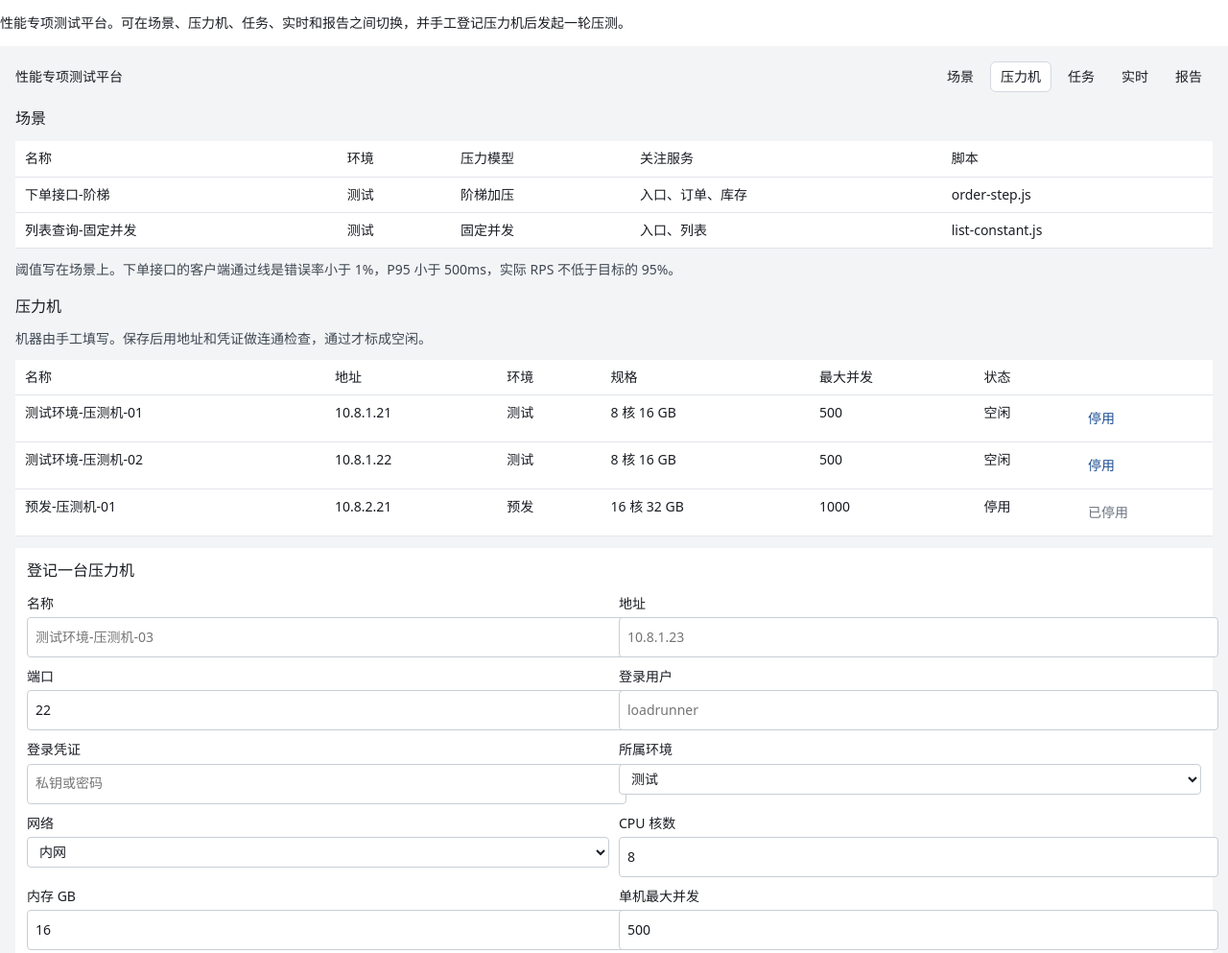
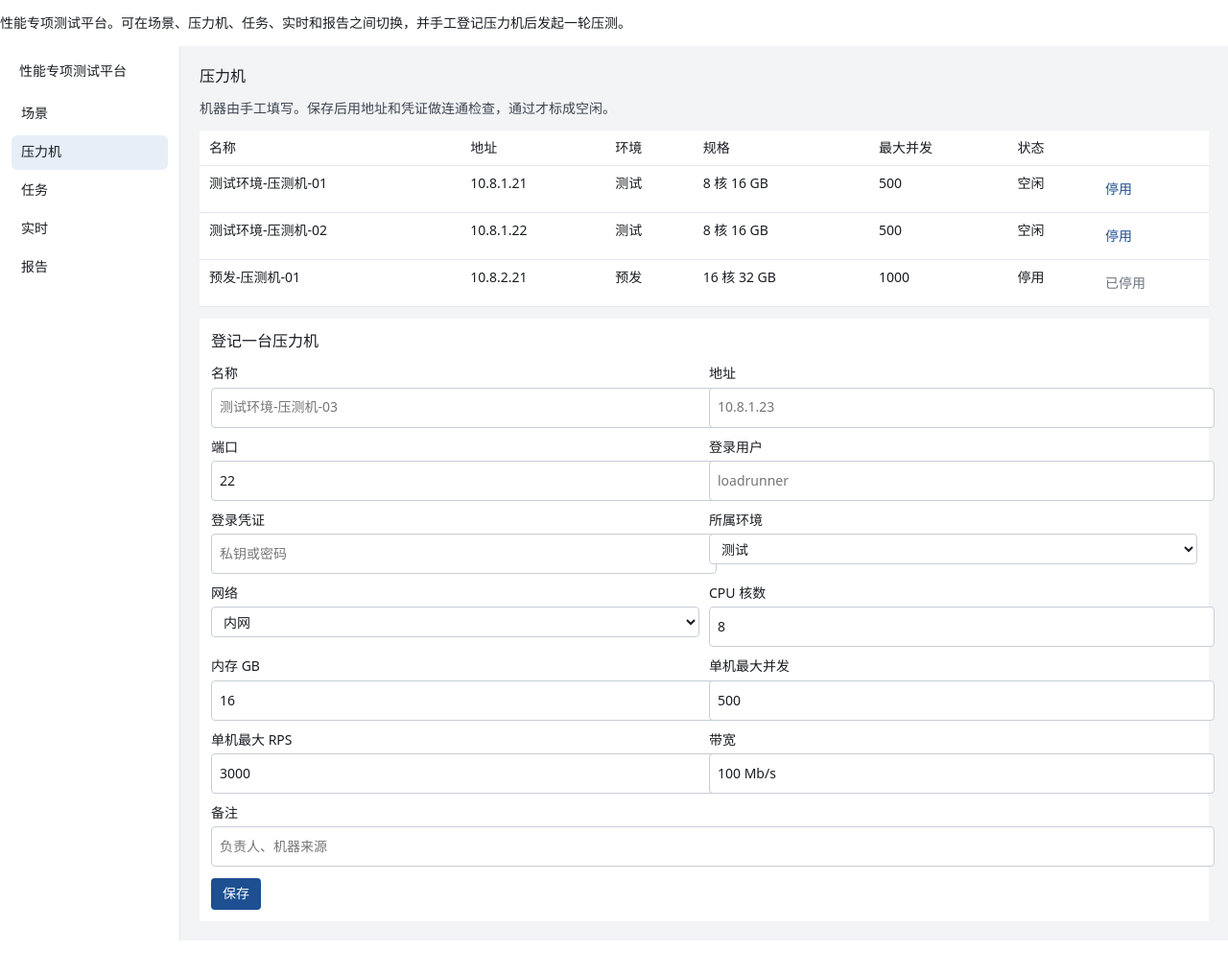
Before and after one commit to zhangyi-source/perf-platform-prototype, a plain HTML site: page index.html in a window 1280 px wide. Shown: the top 993 px of the page at 96% size. Drawn offline with Linux system fonts and the light colour scheme.

Commit message:
Put each module in a left menu and show one page at a time.

```diff
--- a/index.html
+++ b/index.html
@@ -9,7 +9,7 @@
 <div id="perf-proto">
   <p class="vis-sr-only">性能专项测试平台。可在场景、压力机、任务、实时和报告之间切换，并手工登记压力机后发起一轮压测。</p>
   <div class="shell">
-    <header class="top">
+    <aside class="side">
       <div class="brand">性能专项测试平台</div>
       <nav class="nav" aria-label="平台页面">
         <button type="button" class="nav-btn" data-screen="scenario" aria-pressed="false">场景</button>
@@ -18,7 +18,8 @@
         <button type="button" class="nav-btn" data-screen="live" aria-pressed="false">实时</button>
         <button type="button" class="nav-btn" data-screen="report" aria-pressed="false">报告</button>
       </nav>
-    </header>
+    </aside>
+    <main class="main">
 
     <section id="screen-scenario" class="screen" hidden>
       <h2>场景</h2>
@@ -201,6 +202,7 @@
       <p class="note" id="report-slow">变慢最多的服务是订单。慢 Trace：<span class="mono">tid-7c2a91</span>，关联字段 testRunId=run-20261118-01。</p>
       <p class="note" id="report-agents">本轮压力机：测试环境-压测机-01（10.8.1.21）</p>
     </section>
+    </main>
   </div>
 </div>
 <script>
@@ -459,38 +461,47 @@
 }
 #perf-proto .shell {
   background: light-dark(#f3f4f6, #17191d);
+  display: grid;
+  grid-template-columns: 188px minmax(0, 1fr);
+  min-height: 100vh;
+}
+#perf-proto .side {
+  background: light-dark(#ffffff, #25282e);
+  border-right: 1px solid light-dark(#e2e5ea, #3a3f48);
   display: flex;
   flex-direction: column;
   gap: 16px;
-  padding: 16px;
-}
-#perf-proto .top {
-  display: flex;
-  flex-wrap: wrap;
-  gap: 12px 20px;
-  align-items: center;
-  justify-content: space-between;
+  padding: 16px 12px;
 }
 #perf-proto .brand {
   font-weight: 500;
+  padding: 0 8px;
 }
 #perf-proto .nav {
   display: flex;
-  flex-wrap: wrap;
-  gap: 6px;
+  flex-direction: column;
+  gap: 4px;
 }
 #perf-proto .nav-btn {
   background: transparent;
-  border: 1px solid transparent;
+  border: 0;
   border-radius: 6px;
   color: inherit;
   font: inherit;
-  min-height: 32px;
-  padding: 4px 10px;
+  min-height: 36px;
+  padding: 6px 10px;
+  text-align: left;
+  width: 100%;
 }
 #perf-proto .nav-btn[aria-pressed="true"] {
-  background: light-dark(#ffffff, #25282e);
-  border-color: light-dark(#d5d8de, #3a3f48);
+  background: light-dark(#e7eef8, #2c3a4e);
+}
+#perf-proto .main {
+  min-width: 0;
+  padding: 20px;
+}
+#perf-proto .screen[hidden] {
+  display: none;
 }
 #perf-proto h2, #perf-proto h3 {
   font-size: 16px;
```
